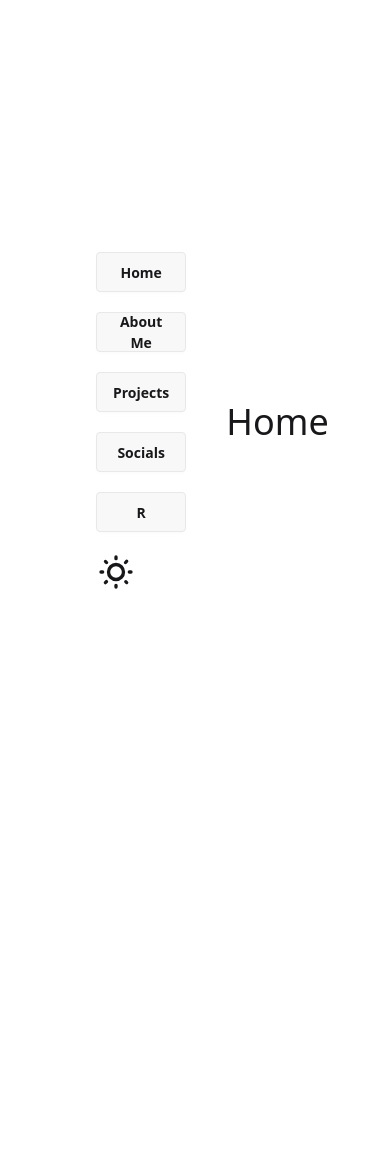
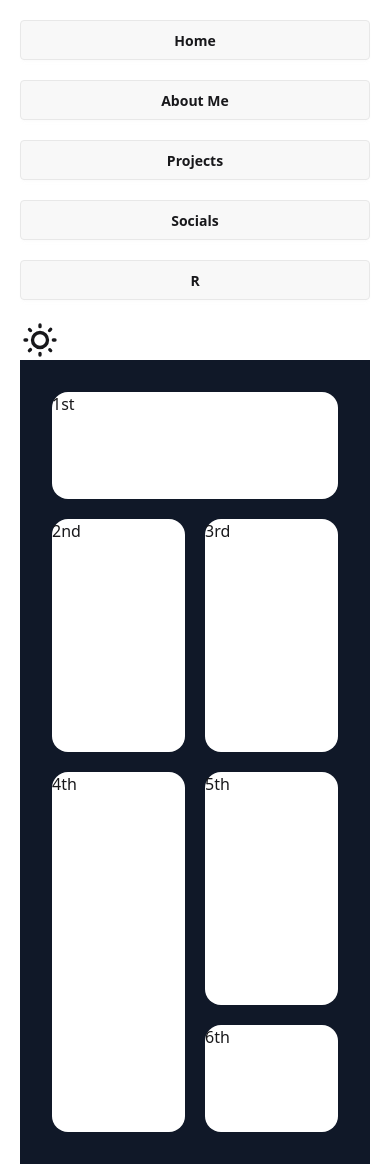
Before and after one commit to RabbitFactory/My_Portfolio, a React (Vite) app: page / in a window 390 px wide. Before the commit the page ends 844 px from the top, so only its background shows below. Built offline with nearby package versions, Linux system fonts and the light colour scheme.

Commit message:
grid layouting

```diff
--- a/src/layouts/MainLayout.jsx
+++ b/src/layouts/MainLayout.jsx
@@ -3,7 +3,7 @@ import Navbar from "../components/Navbar";
 
 function MainLayout() {
   return (
-    <div className="flex p-24 gap-10 items-center h-screen w-full">
+    <div className=" md:p-12 lg:p-24 p-5 md:gap-10 gap-2 h-screen w-full md:flex items-center">
       <Navbar />
       <Outlet />
     </div>
--- a/src/pages/Home.jsx
+++ b/src/pages/Home.jsx
@@ -1,7 +1,16 @@
 const Home = () => {
   return (
-    <div className="text-4xl">Home</div>
-  )
-}
+    <div className="w-full h-full flex items-center bg-gray-900 p-4">
+      <div className="grid grid-cols-6 grid-rows-6 w-full h-full gap-5 p-4">
+        <div className="col-span-6 row-span-1 md:col-span-4 md:row-span-4 bg-white rounded-2xl">1st</div>
+        <div className="row-span-2 col-span-3 md:col-span-1 md:row-span-4 rounded-2xl bg-white">2nd</div>
+        <div className="row-span-2 col-span-3 md:col-span-1 md:row-span-4 rounded-2xl bg-white">3rd</div>
+        <div className="col-span-3 row-span-3 md:col-span-3 md:row-span-2 bg-white rounded-2xl">4th</div>
+        <div className="col-span-3 row-span-2 md:col-span-2 md:row-span-2 bg-white rounded-2xl">5th</div>
+        <div className="col-span-3 row-span-1 md:col-span-1 md:row-span-2 bg-white rounded-2xl">6th</div>
+      </div>
+    </div>
+  );
+};
 
-export default Home
+export default Home;
--- a/src/pages/NotFound.jsx
+++ b/src/pages/NotFound.jsx
@@ -1,6 +1,8 @@
 const NotFound = () => {
   return (
-    <div className="text-9xl text-red-500">404 NotFound</div>
+    <div className="flex justify-center items-center h-screen">
+      <img className="" src="/public/404.png" alt="" />
+    </div>
   )
 }
 
```
Also changed, not shown: public/404.png (added).
